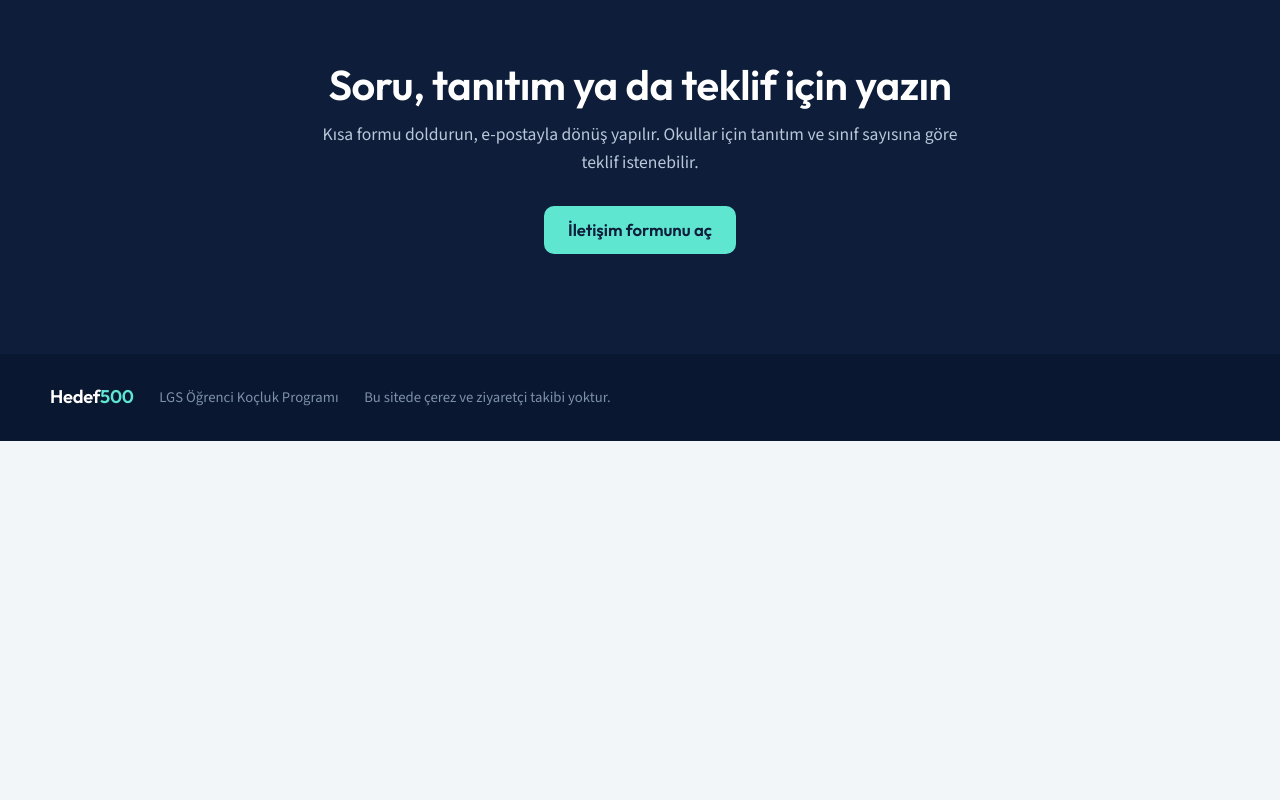
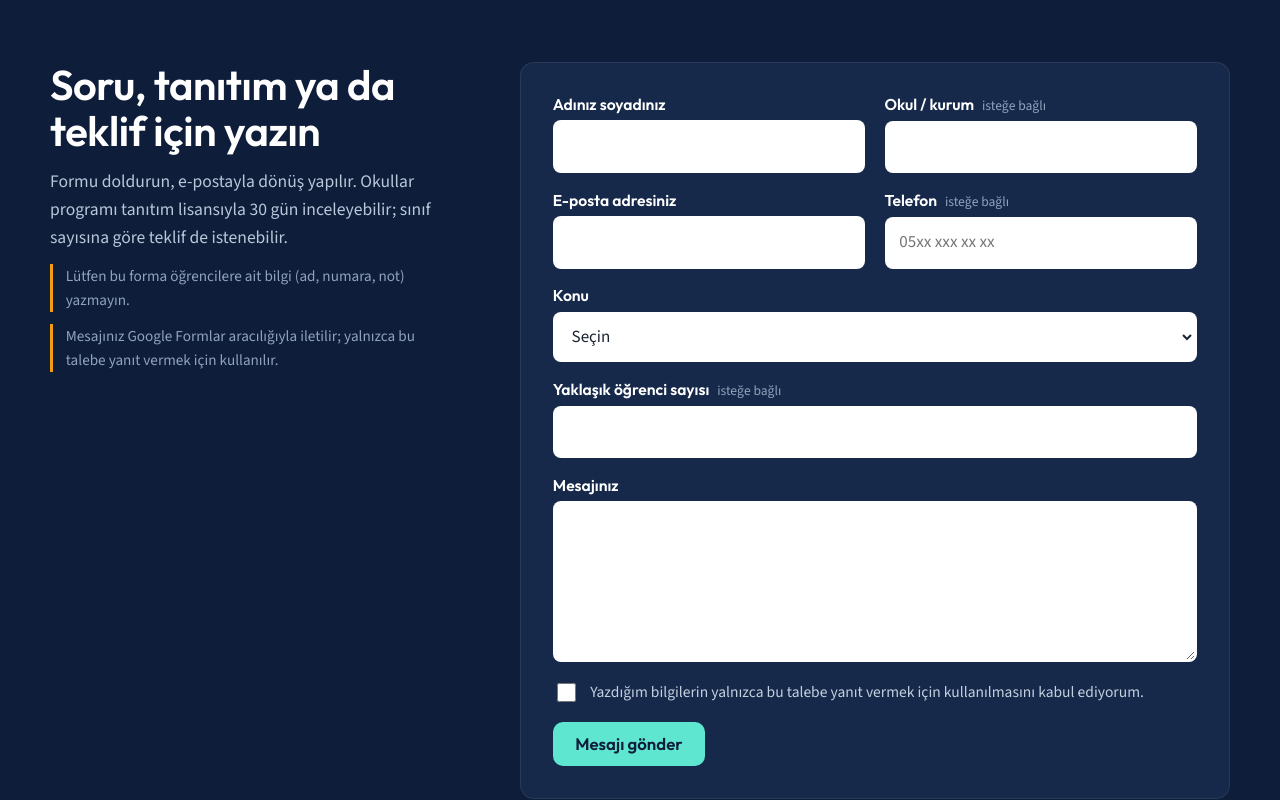
Before and after one commit to hedef500/hedef500-site, a plain HTML site: page index.html in a window 1280 px wide. Shown: the part 6300-7100 px from the top of the page. Before the commit the page ends 6741 px from the top, so only its background shows below. Drawn offline with Linux system fonts and the light colour scheme.

Commit message:
İletişim formu sitenin içinde (gönderim Google Form'a)
Co-Authored-By: Claude Opus 5.5 <noreply@anthropic.com>

```diff
--- a/index.html
+++ b/index.html
@@ -228,9 +228,62 @@
 
 <section id="iletisim" class="bolum bolum-koyu">
   <div class="kap iletisim">
-    <h2>Soru, tanıtım ya da teklif için yazın</h2>
-    <p>Kısa formu doldurun, e-postayla dönüş yapılır. Okullar için tanıtım ve sınıf sayısına göre teklif istenebilir.</p>
-    <a class="dugme" href="https://docs.google.com/forms/d/e/1FAIpQLSf9eOc7hx20T4GnQUkX1l2Ezn8gItzwFkcSatChGnMauwk-ew/viewform">İletişim formunu aç</a>
+    <div class="iletisim-giris">
+      <h2>Soru, tanıtım ya da teklif için yazın</h2>
+      <p>Formu doldurun, e-postayla dönüş yapılır. Okullar programı tanıtım lisansıyla 30 gün inceleyebilir; sınıf sayısına göre teklif de istenebilir.</p>
+      <p class="iletisim-not">Lütfen bu forma öğrencilere ait bilgi (ad, numara, not) yazmayın.</p>
+      <p class="iletisim-not">Mesajınız Google Formlar aracılığıyla iletilir; yalnızca bu talebe yanıt vermek için kullanılır.</p>
+    </div>
+    <!-- Gönderim, sitenin Google Form'una gider (yanıt tablosu + e-posta bildirimi); sayfa değişmez -->
+    <form class="form" id="iletisim-formu" method="post" target="form-cevap"
+          action="https://docs.google.com/forms/d/e/1FAIpQLSf9eOc7hx20T4GnQUkX1l2Ezn8gItzwFkcSatChGnMauwk-ew/formResponse">
+      <div class="alan">
+        <label for="f-ad">Adınız soyadınız</label>
+        <input id="f-ad" name="entry.551762651" autocomplete="name" required maxlength="100">
+      </div>
+      <div class="alan">
+        <label for="f-kurum">Okul / kurum <span>isteğe bağlı</span></label>
+        <input id="f-kurum" name="entry.650641232" autocomplete="organization" maxlength="150">
+      </div>
+      <div class="alan">
+        <label for="f-eposta">E-posta adresiniz</label>
+        <input id="f-eposta" name="entry.1679066797" type="email" autocomplete="email" required maxlength="150">
+      </div>
+      <div class="alan">
+        <label for="f-tel">Telefon <span>isteğe bağlı</span></label>
+        <input id="f-tel" name="entry.822053943" type="tel" autocomplete="tel" inputmode="tel" pattern="[0-9 +()\-]{10,20}"
+               title="10–20 karakter; yalnızca rakam, boşluk, + ( ) -" placeholder="05xx xxx xx xx">
+      </div>
+      <div class="alan alan-genis">
+        <label for="f-konu">Konu</label>
+        <select id="f-konu" name="entry.1726994934" required>
+          <option value="" disabled selected>Seçin</option>
+          <option>Program hakkında bilgi almak istiyorum</option>
+          <option>Okulumuz için kurum tanıtımı istiyoruz</option>
+          <option>Fiyat teklifi istiyorum</option>
+          <option>Lisans / teknik destek</option>
+          <option>Diğer</option>
+        </select>
+      </div>
+      <div class="alan alan-genis">
+        <label for="f-sayi">Yaklaşık öğrenci sayısı <span>isteğe bağlı</span></label>
+        <input id="f-sayi" name="entry.924090934" inputmode="numeric" maxlength="20">
+      </div>
+      <div class="alan alan-genis">
+        <label for="f-mesaj">Mesajınız</label>
+        <textarea id="f-mesaj" name="entry.1477558571" rows="5" required maxlength="3000"></textarea>
+      </div>
+      <label class="onay alan-genis">
+        <input type="checkbox" name="entry.2095564187" required
+               value="Yazdığım bilgilerin yalnızca bu talebe yanıt vermek için kullanılmasını kabul ediyorum.">
+        <span>Yazdığım bilgilerin yalnızca bu talebe yanıt vermek için kullanılmasını kabul ediyorum.</span>
+      </label>
+      <div class="gonder alan-genis">
+        <button class="dugme" type="submit">Mesajı gönder</button>
+        <p class="form-durum" id="form-durum" role="status" aria-live="polite"></p>
+      </div>
+    </form>
+    <iframe name="form-cevap" id="form-cevap" title="Form gönderimi" hidden></iframe>
   </div>
 </section>
 
@@ -243,5 +296,25 @@
     <span>Bu sitede çerez ve ziyaretçi takibi yoktur.</span>
   </div>
 </footer>
+<script>
+(function () {
+  var form = document.getElementById("iletisim-formu"), cerceve = document.getElementById("form-cevap"),
+      durum = document.getElementById("form-durum"), dugme = form.querySelector("button"), bekliyor = false, zaman;
+  form.addEventListener("submit", function () {
+    bekliyor = true; dugme.disabled = true; durum.className = "form-durum"; durum.textContent = "Gönderiliyor…";
+    zaman = setTimeout(function () {
+      if (!bekliyor) return;
+      bekliyor = false; dugme.disabled = false; durum.className = "form-durum hata";
+      durum.textContent = "Mesaj gönderilemedi. İnternet bağlantınızı denetleyip yeniden deneyin.";
+    }, 20000);
+  });
+  cerceve.addEventListener("load", function () {
+    if (!bekliyor) return;
+    bekliyor = false; clearTimeout(zaman); dugme.disabled = false; form.reset();
+    durum.className = "form-durum tamam";
+    durum.textContent = "Mesajınız gönderildi, teşekkürler. En kısa sürede e-posta adresinize dönüş yapılacak.";
+  });
+})();
+</script>
 </body>
 </html>
--- a/stil.css
+++ b/stil.css
@@ -174,9 +174,30 @@ summary::after { content: ""; position: absolute; right: 0.4rem; top: 50%; width
 details[open] summary::after { transform: translateY(-30%) rotate(-135deg); }
 details p { margin: 0 0 1.2rem; color: #33405A; }
 
-/* iletişim */
-.iletisim { text-align: center; max-width: 40rem; }
-.iletisim p { color: #B9C7D9; font-size: 1.1rem; margin-bottom: 1.8rem; }
+/* iletişim: sitenin içindeki form (gönderim Google Form'a) */
+.iletisim { display: grid; grid-template-columns: minmax(0, 4fr) minmax(0, 7fr); gap: clamp(2rem, 5vw, 5rem); align-items: start; }
+.iletisim-giris p { color: #B9C7D9; font-size: 1.1rem; }
+.iletisim-giris .iletisim-not { font-size: 0.95rem; color: #8FA3BD; border-left: 3px solid var(--turuncu); padding-left: 0.8rem; }
+.form { display: grid; grid-template-columns: repeat(2, minmax(0, 1fr)); gap: 1.1rem 1.2rem; background: var(--gece-2);
+  border: 1px solid rgba(255, 255, 255, 0.08); border-radius: 14px; padding: clamp(1.3rem, 3vw, 2rem); }
+.alan { display: grid; gap: 0.4rem; }
+.alan-genis { grid-column: 1 / -1; }
+.alan label { font: 600 0.98rem/1.2 var(--baslik); color: #fff; }
+.alan label span { font: 400 0.85rem var(--govde); color: #8FA3BD; margin-left: 0.3rem; }
+.form input:not([type=checkbox]), .form select, .form textarea {
+  width: 100%; font: inherit; color: var(--metin); background: #fff; border: 2px solid transparent; border-radius: 8px;
+  padding: 0.65rem 0.8rem; }
+.form textarea { resize: vertical; min-height: 7rem; }
+.form input:focus, .form select:focus, .form textarea:focus { outline: none; border-color: var(--nane); }
+.form input:user-invalid, .form textarea:user-invalid, .form select:user-invalid { border-color: #F08A7E; }
+.onay { display: flex; gap: 0.7rem; align-items: flex-start; color: #C3D0E0; font-size: 0.97rem; cursor: pointer; }
+.onay input { width: 1.2rem; height: 1.2rem; margin-top: 0.2rem; accent-color: var(--nane); flex: none; }
+.gonder { display: flex; flex-wrap: wrap; align-items: center; gap: 1rem; }
+.gonder .dugme { border: 0; cursor: pointer; }
+.gonder .dugme:disabled { opacity: 0.6; cursor: wait; }
+.form-durum { margin: 0; color: #C3D0E0; }
+.form-durum.tamam { color: var(--nane); font-weight: 600; }
+.form-durum.hata { color: #F8B4AB; font-weight: 600; }
 
 /* alt bilgi */
 .alt { background: #0A1730; color: #7D90AA; font-size: 0.92rem; padding: 2rem 0; }
@@ -185,14 +206,14 @@ details p { margin: 0 0 1.2rem; color: #33405A; }
 
 /* dar ekran */
 @media (max-width: 900px) {
-  .giris-ic, .adim, .gizlilik, .indir { grid-template-columns: 1fr; }
+  .giris-ic, .adim, .gizlilik, .indir, .iletisim { grid-template-columns: 1fr; }
   .giris-gorsel { transform: none; }
   .adim:nth-child(even) .adim-metin { order: 0; }
   .ozellikler { grid-template-columns: repeat(2, minmax(0, 1fr)); }
 }
 @media (max-width: 640px) {
   .ust nav a:not(.dugme) { display: none; }
-  .ozellikler, .ucretsiz { grid-template-columns: 1fr; }
+  .ozellikler, .ucretsiz, .form { grid-template-columns: 1fr; }
   .fiyat-tablosu th, .fiyat-tablosu td { padding: 0.8rem 0.9rem; }
   .fiyat-tablosu td:nth-child(2) { display: none; }
   .fiyat-tablosu thead th:nth-child(2) { display: none; }
```
